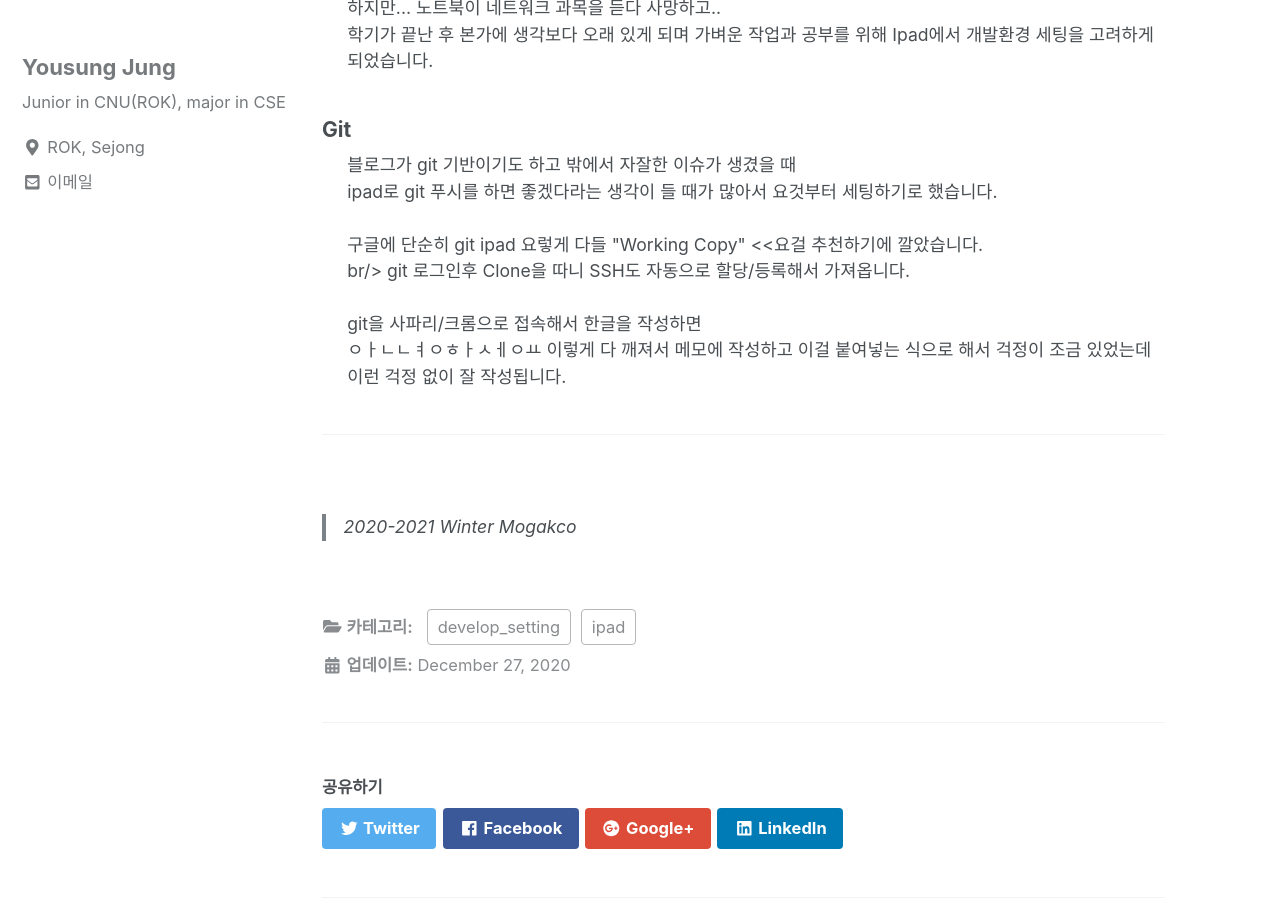
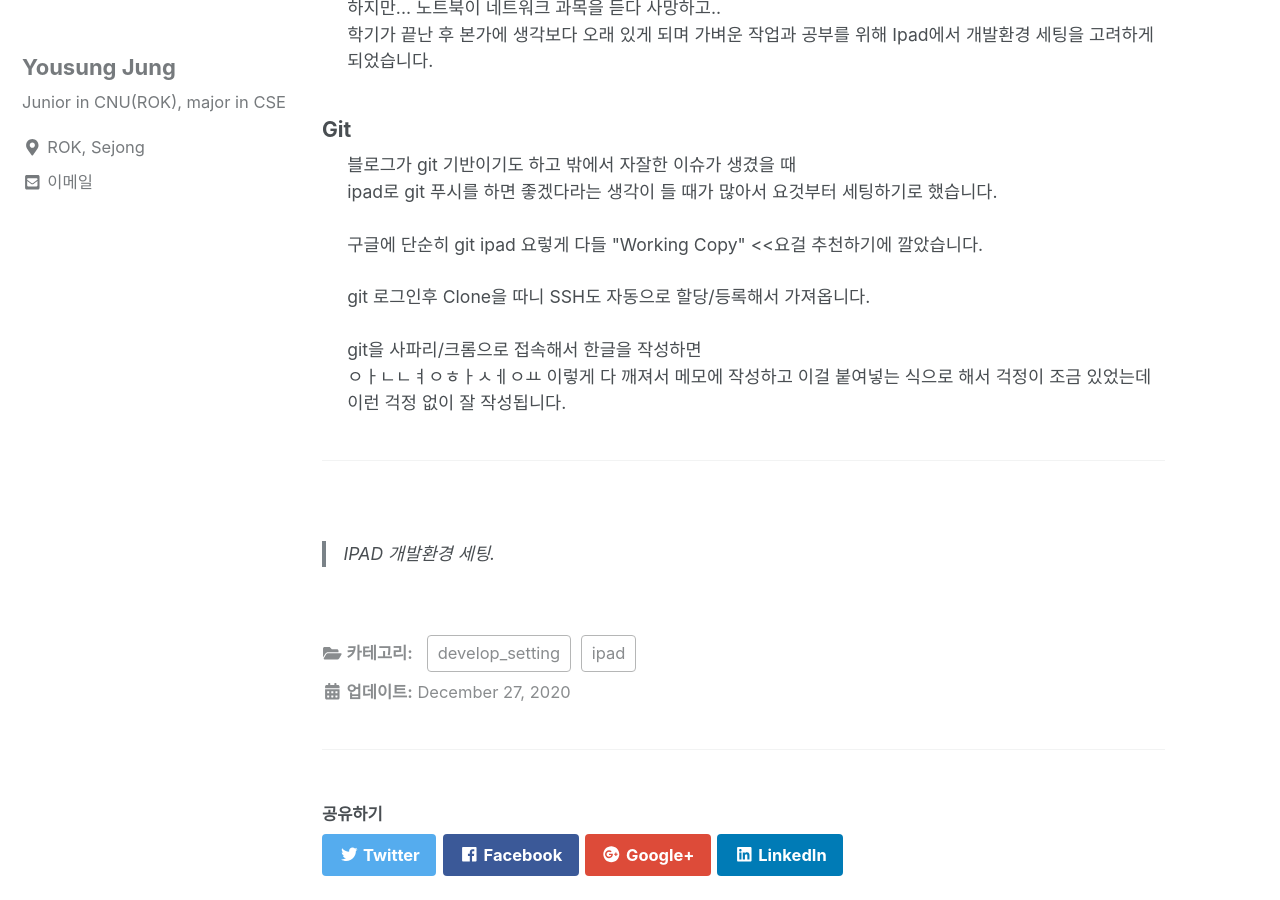
Before and after one commit to can019/can019.github.io, a Jekyll site: the page built from _posts/2020-12-27-Ipad-develop-1.md, in a window 1280 px wide and 900 px high, scrolled down 698 px. Built offline with Jekyll 4.4.1, drawn with Linux system fonts in a browser that asks for light colours; nearby versions of some CDN libraries.

Commit message:
[MODIFY] 오탈자/blockqoute 수정

```diff
--- a/_posts/2020-12-27-Ipad-develop-1.md
+++ b/_posts/2020-12-27-Ipad-develop-1.md
@@ -32,7 +32,7 @@ categories: ipad develop_setting
           블로그가 git 기반이기도 하고 밖에서 자잘한 이슈가 생겼을 때<br/>
           ipad로 git 푸시를 하면 좋겠다라는 생각이  들 때가 많아서 요것부터 세팅하기로 했습니다.<br/><br/>
 
-          구글에 단순히 git ipad 요렇게 다들 "Working Copy" <<요걸 추천하기에 깔았습니다.<br/>br/>
+          구글에 단순히 git ipad 요렇게 다들 "Working Copy" <<요걸 추천하기에 깔았습니다.<br/><br/>
           git 로그인후 Clone을 따니 SSH도 자동으로 할당/등록해서 가져옵니다.<br/><br/>
 
           git을 사파리/크롬으로 접속해서 한글을 작성하면<br/>
@@ -46,7 +46,7 @@ categories: ipad develop_setting
   <br>
   <div><!--<blockquote-->
     <blockquote>
-      2020-2021 Winter Mogakco
+      IPAD 개발환경 세팅.
     </blockquote>
   </div><!--<blockquote-->
 </div><!--biggest-->
```
